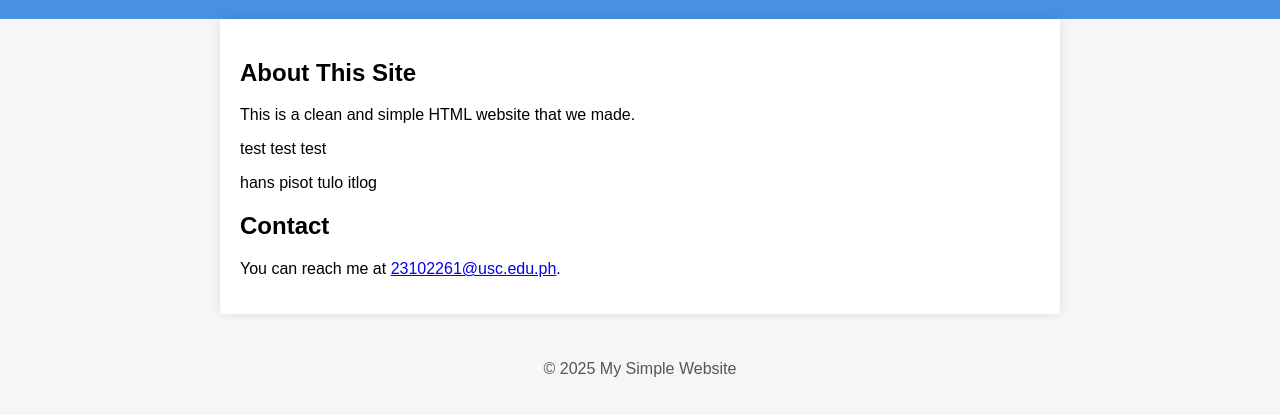
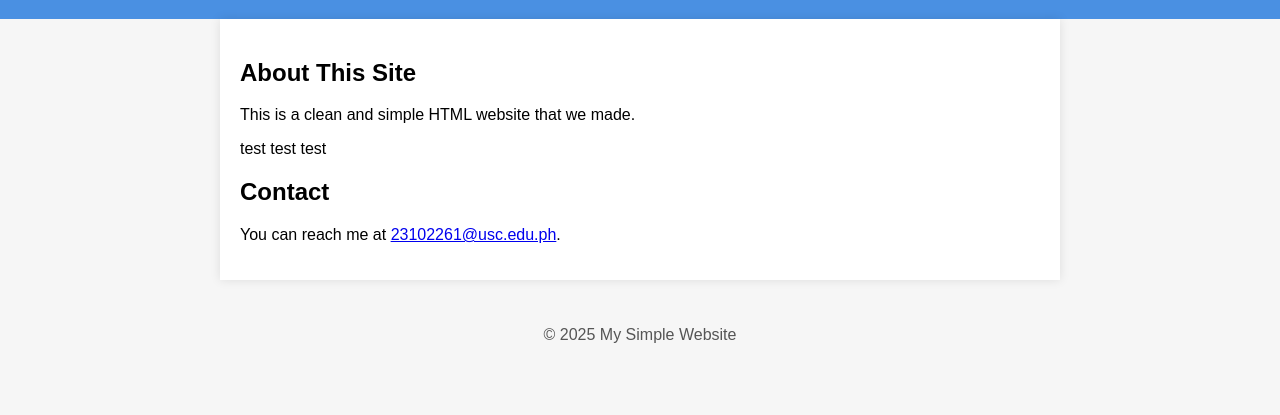
Before and after one commit to Allyn23102261/Deployment, a plain HTML site: page index.html in a window 1280 px wide. Shown: the part 245-660 px from the top of the page. Drawn offline with Linux system fonts and the light colour scheme.

```diff
--- a/index.html
+++ b/index.html
@@ -44,7 +44,6 @@
     <h2>About This Site</h2>
     <p>This is a clean and simple HTML website that we made.</p>
     <p>test test test</p>
-    <p>hans pisot tulo itlog</p>
 
     <h2>Contact</h2>
     <p>You can reach me at <a href="23102261@usc.edu.ph">23102261@usc.edu.ph</a>.</p>
```
